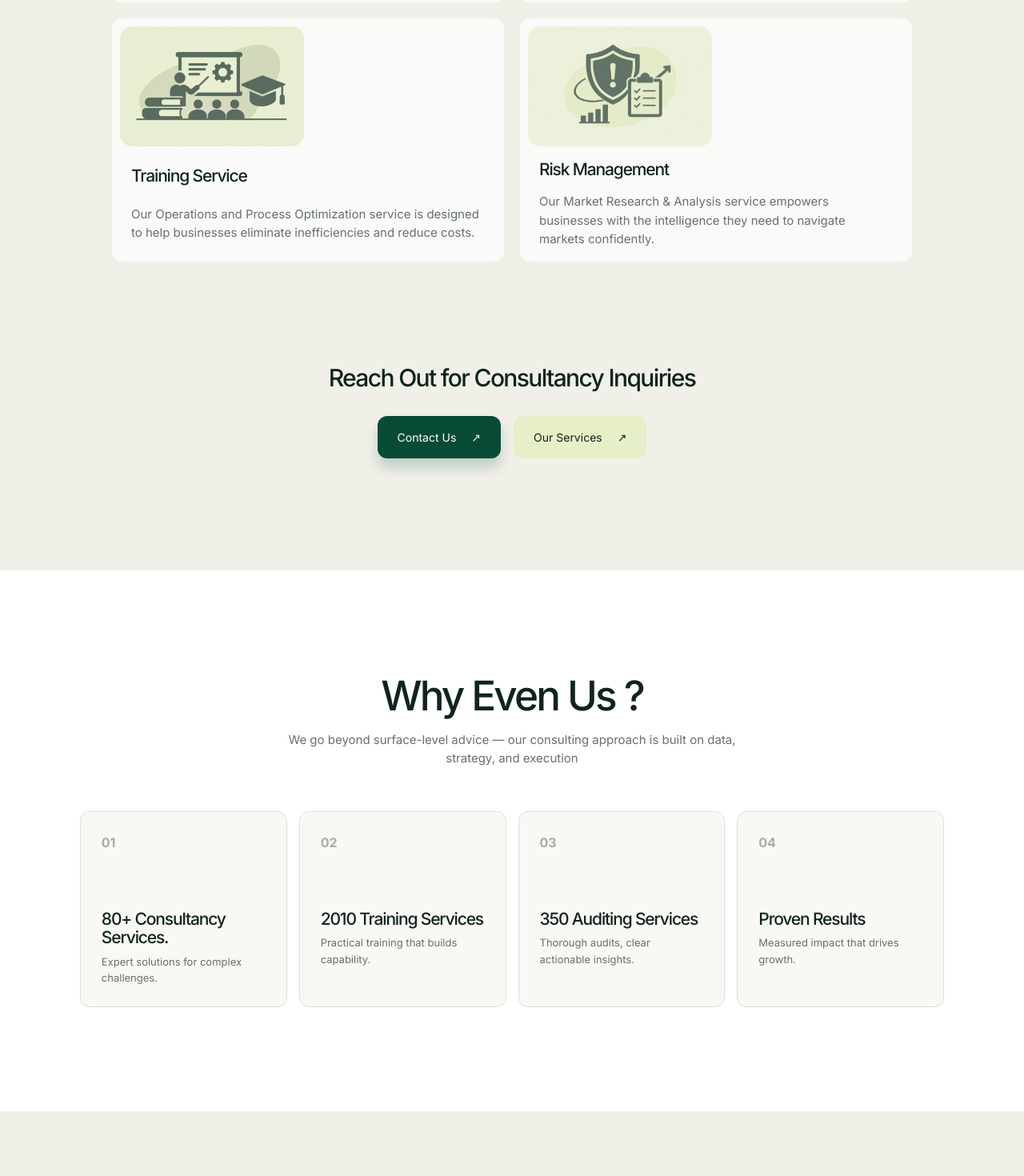
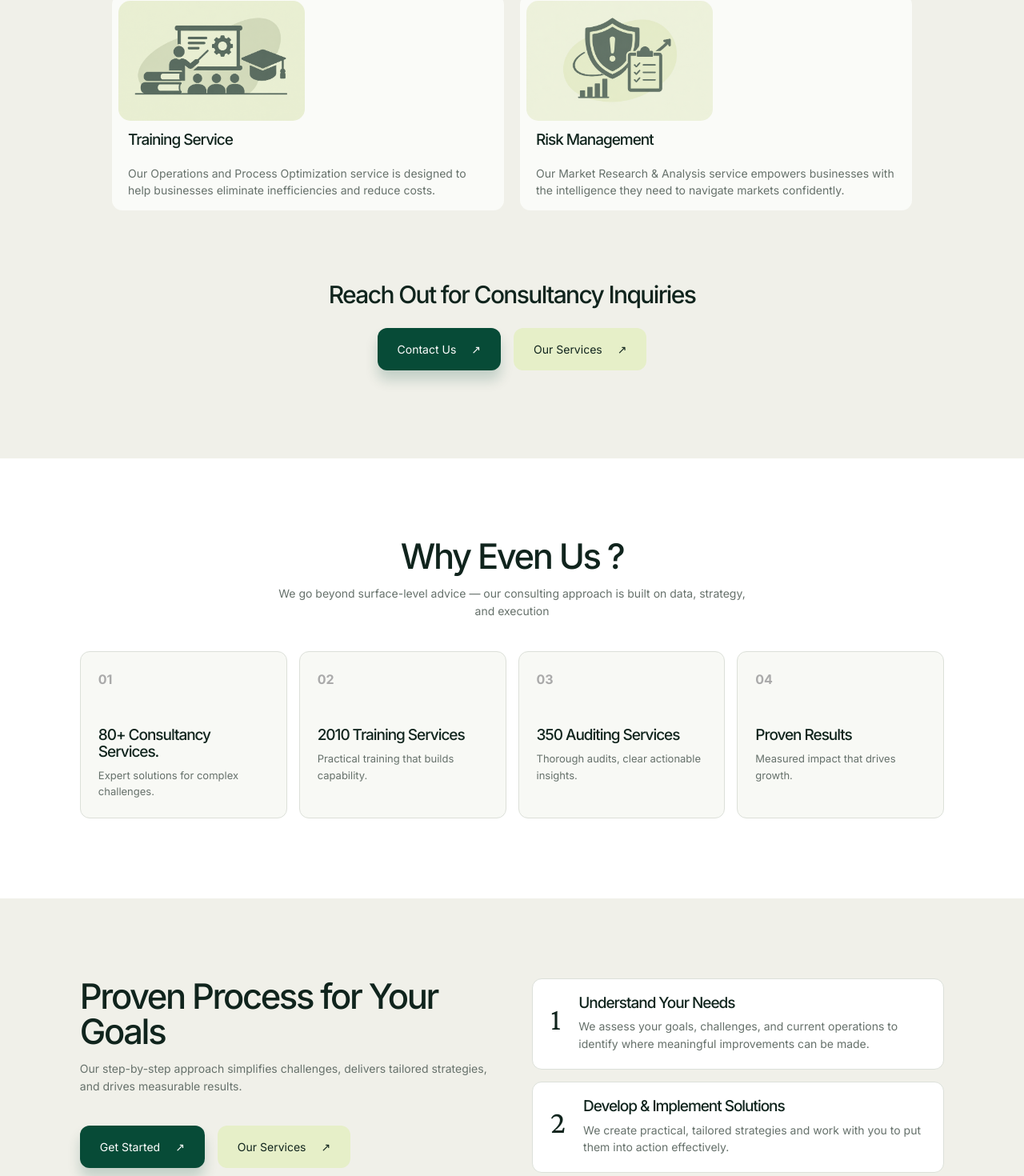
Before and after one commit to yoftshtad/integrated-quality-solutions, a Next.js app: page / in a window 1280 px wide. Shown: the part 1307-2777 px from the top of the page at 80% size. Built offline with nearby package versions, Linux system fonts and the light colour scheme; no server answers.

Commit message:
all page resize

```diff
--- a/app/globals.css
+++ b/app/globals.css
@@ -185,3 +185,61 @@ h2 em{font-family:'Crimson Pro',serif;font-weight:500}
   .contact-hero{padding-top:125px}
   .about-intro,.resources-page,.services-page .section:first-of-type{padding-top:95px}
 }
+
+@media (min-width:801px) and (max-width:1750px){
+  .section{padding:100px 7.8vw}
+  h2{font-size:clamp(31px,3.4vw,46px)}
+  h3{font-size:19px}
+  p{font-size:14px}
+  .eyebrow{padding:8px 34px;font-size:12px;margin-bottom:22px}
+  .section-intro{margin-bottom:40px}
+  .section-intro p{font-size:14px;margin-top:14px}
+  .actions{margin-top:26px}
+  .rating{margin-top:34px}
+
+  .why,.compare,.insights,.team{min-height:0}
+  .center-cta{padding:90px 0 10px}
+  .why-cards article{min-height:180px;padding:22px}
+  .why-cards h3{margin-top:48px}
+  .process{gap:50px}
+  .steps article{padding:20px 22px;min-height:100px;gap:22px}
+  .steps b{font-size:40px}
+  .service-card{padding:8px;gap:8px}
+  .service-card h3,.service-card p{padding:6px 12px}
+  .faq-layout{gap:45px}
+  .quote{padding:36px}
+  .quote h2{font-size:31px}
+  .faq-list button{padding:18px 0}
+  .resource-card-copy{padding:22px}
+  .pdf-icon{height:180px;font-size:24px}
+  .insight-grid article{padding:10px}
+  .insight-grid img{height:190px}
+  .insight-grid h3,.insight-grid p,.insight-grid a{margin:14px 16px 0}
+  .insight-grid.projects-grid img{height:290px}
+  .footer .logo{margin-bottom:35px}
+  .footer-bottom{margin-top:80px;padding-top:18px}
+
+  .service-detail h2{font-size:clamp(26px,3vw,36px);margin:10px 0 16px}
+  .service-detail>p{font-size:15px;margin-bottom:22px}
+  .service-list{gap:10px;margin-bottom:26px}
+
+  .about-intro .lead{font-size:clamp(16px,1.4vw,18px);margin-top:20px}
+
+  .contact-section{padding-top:85px;padding-bottom:85px}
+  .contact-card{gap:50px;padding:40px 44px}
+  .contact-page-form{padding:32px 36px 26px;margin-top:44px}
+  .contact-page-form h2{font-size:24px;margin-bottom:24px}
+  .contact-page-fields{gap:22px}
+  .contact-page-inputs{gap:14px}
+  .contact-page-form textarea{min-height:150px}
+  .contact-info-grid{gap:14px;margin-top:16px}
+  .contact-info-grid article{padding:20px 12px}
+  .contact-faq{gap:55px}
+
+  .blog-hero h1{font-size:clamp(32px,3.8vw,48px)}
+  .blog-meta{margin-bottom:24px}
+  .blog-article{padding-top:44px}
+  .blog-article h2{margin:36px auto 12px}
+
+  .admin-panel{padding:36px}
+}
```
